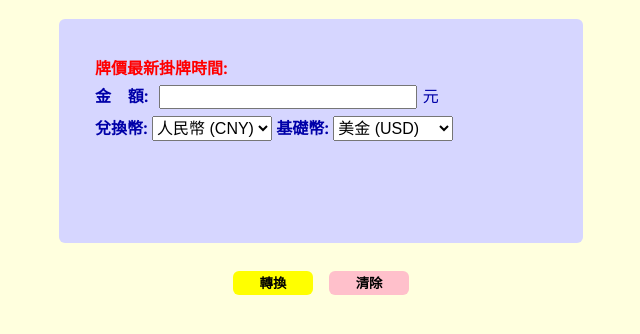
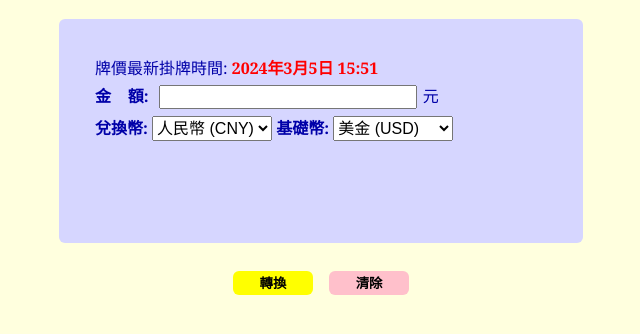
Before and after one commit to peiyi523/django_work, a plain HTML site: page index.html in a window 1280 px wide. Shown: the part 70-404 px from the top of the page, without its empty margins (319-959 px from the left). Drawn offline with Linux system fonts and the light colour scheme.

Commit message:
在js中將日期的函式寫好

```diff
--- a/css/index.css
+++ b/css/index.css
@@ -12,6 +12,7 @@ body {
 
 #info {
     /* background-color: #805300; */
+    /* color: red; */
     text-align: left;
     display: inline-block;
     padding: 24px;
--- a/index.html
+++ b/index.html
@@ -13,7 +13,8 @@
         <h1 class="title">兌美元匯率轉換器</h1>
         <form action="">
             <div id="info">
-                <label for="time" id="time">牌價最新掛牌時間:</label>
+                牌價最新掛牌時間:
+                <label for="time" id="time"></label>
                 <br>
                 <label for="amount">金&nbsp&nbsp&nbsp&nbsp額:</label>
                 <span>
--- a/js/index.js
+++ b/js/index.js
@@ -1,7 +1,8 @@
 const amountEl = document.querySelector("#amount");
 const exchangeEl = document.querySelector("#exchange");
 const baseEl = document.querySelector("#base");
-const convertEl = document.querySelector("#convert")
+const convertEl = document.querySelector("#convert");
+
 
 console.log(convertEl, amountEl, exchangeEl, baseEl);
 
@@ -13,5 +14,29 @@ function convertExchange() {
     let base = baseEl.value;
 
     console.log(amount, exchange, base);
+}
+
+
+
+function getCurrentTime() {
+    let currentDate = new Date();
+    let year = currentDate.getFullYear();
+    let month = currentDate.getMonth() + 1;
+    let day = currentDate.getDate();
+    let hours = currentDate.getHours();
+    let minutes = currentDate.getMinutes();
+    let currentTimeStr = year + "年" + month + "月" + day + "日" + " " + hours + ":" + minutes;
+    return currentTimeStr;
 
 }
+
+function updateClock() {
+    let timeEl = document.getElementById("time");
+    if (timeEl) {
+        timeEl.innerHTML = getCurrentTime();
+    }
+}
+
+updateClock();
+
+// 2024年3月4日 22:53
```
Also changed, not shown: time.html (added, +48 -0 lines).
